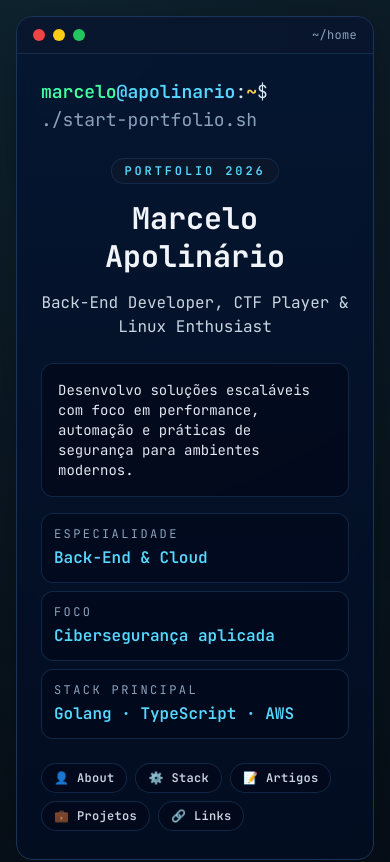
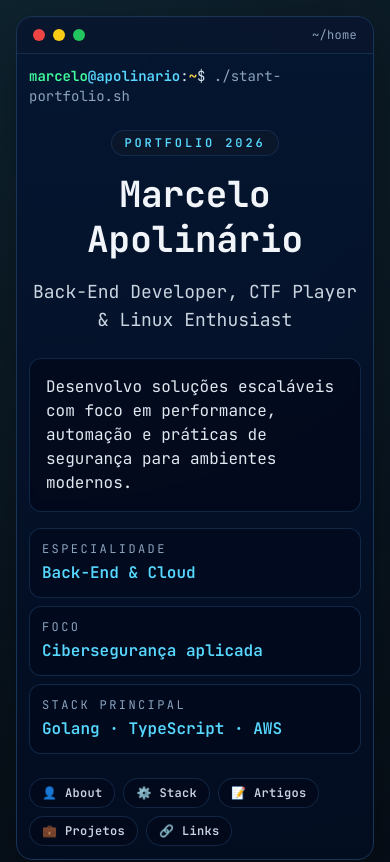
Before and after one commit to apolinario0x21/sturdy-parakeet, a Next.js app: page / in a window 390 px wide. Shown: the top 862 px of the page. Built offline with nearby package versions, Linux system fonts and the light colour scheme.

Commit message:
Fix hero responsiveness for small screens

```diff
--- a/components/Prompt.tsx
+++ b/components/Prompt.tsx
@@ -5,7 +5,7 @@ type PromptProps = {
 
 export function Prompt({ path = '~', command }: PromptProps) {
   return (
-    <p className="text-lg">
+    <p className="break-words text-sm sm:text-lg">
       <span className="font-semibold text-term-green">marcelo</span>
       <span className="font-semibold text-term-cyan">@apolinario</span>
       <span>:</span>
--- a/components/TerminalWindow.tsx
+++ b/components/TerminalWindow.tsx
@@ -17,7 +17,7 @@ export function TerminalWindow({ title, children, className }: TerminalWindowPro
         </div>
         <p className="font-mono tracking-wide text-term-mute">{title}</p>
       </header>
-      <div className="flex flex-1 flex-col space-y-4 p-4">{children}</div>
+      <div className="flex flex-1 flex-col space-y-4 p-3 sm:p-4">{children}</div>
     </section>
   );
 }
--- a/components/sections/Hero.tsx
+++ b/components/sections/Hero.tsx
@@ -19,21 +19,21 @@ export function Hero() {
   return (
     <header className="min-h-[100svh] w-full">
       <TerminalWindow title="~/home" className="hero-panel flex min-h-[100svh] w-full flex-col border-term-border">
-        <div className="flex h-full w-full flex-1 flex-col justify-start gap-6 p-2 sm:gap-8 sm:p-4 md:justify-between">
+        <div className="flex h-full w-full flex-1 flex-col justify-start gap-6 sm:gap-8 md:justify-between">
           <Prompt command="./start-portfolio.sh" />
 
           <div className="space-y-4 text-center sm:text-left">
             <p className="inline-flex rounded-full border border-term-border/70 bg-slate-900/70 px-3 py-1 text-xs font-semibold uppercase tracking-[0.24em] text-term-cyan">
               Portfolio 2026
             </p>
-            <h1 className="text-3xl font-bold leading-tight text-slate-100 sm:text-5xl md:text-6xl">Marcelo Apolinário</h1>
-            <p className="text-base text-slate-300 sm:text-2xl md:text-3xl">
+            <h1 className="text-4xl font-bold leading-tight text-slate-100 sm:text-5xl md:text-6xl">Marcelo Apolinário</h1>
+            <p className="text-lg text-slate-300 sm:text-2xl md:text-3xl">
               Back-End Developer, CTF Player & Linux Enthusiast
             </p>
           </div>
 
-          <div className="grid items-stretch gap-4 md:grid-cols-[1.4fr_1fr]">
-            <p className="terminal-output flex h-full items-start text-sm text-slate-200 sm:text-lg md:text-xl">
+          <div className="grid items-stretch gap-4 lg:grid-cols-[1.4fr_1fr]">
+            <p className="terminal-output flex h-full items-start text-base text-slate-200 sm:text-lg md:text-xl">
               Desenvolvo soluções escaláveis com foco em performance, automação e práticas de segurança para ambientes
               modernos.
             </p>
```
